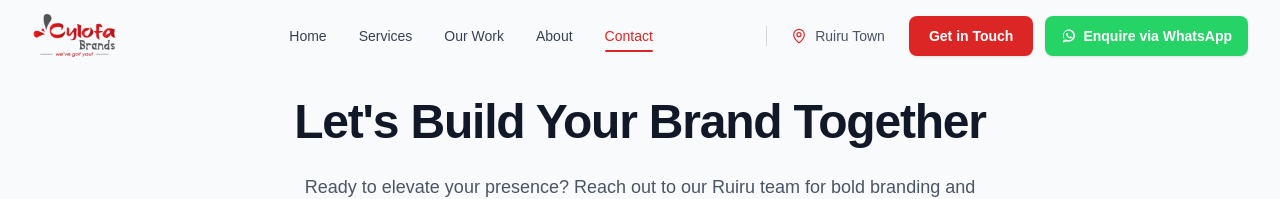
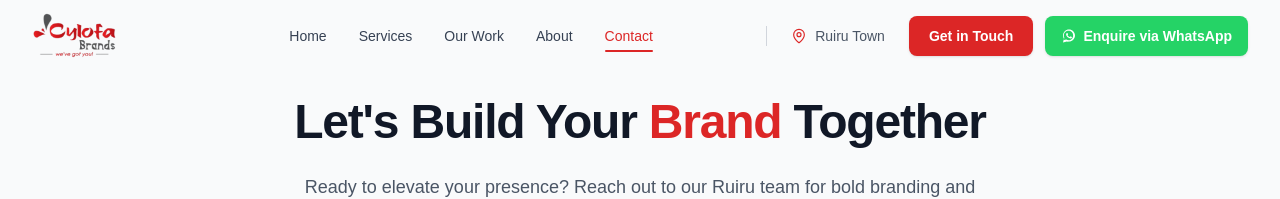
Before and after one commit to cylofabrands/cylofa-brands-frontend, a Next.js app: page /contact in a window 1280 px wide. Shown: the top 199 px of the page. Built offline with nearby package versions, Linux system fonts and the light colour scheme.

Commit message:
Updated contact page

```diff
--- a/src/components/contact/Hero.tsx
+++ b/src/components/contact/Hero.tsx
@@ -6,7 +6,7 @@ export default function Hero() {
       <div className="mx-auto max-w-3xl px-6 text-center lg:px-8">
         <Reveal>
           <h1 className="text-4xl font-extrabold leading-[1.1] tracking-tight text-ink-900 sm:text-5xl">
-            Let&apos;s Build Your Brand Together
+            Let&apos;s Build Your <span className="text-brand-600">Brand</span> Together
           </h1>
           <p className="mx-auto mt-6 max-w-2xl text-lg leading-relaxed text-gray-600">
             Ready to elevate your presence? Reach out to our Ruiru team for
```
